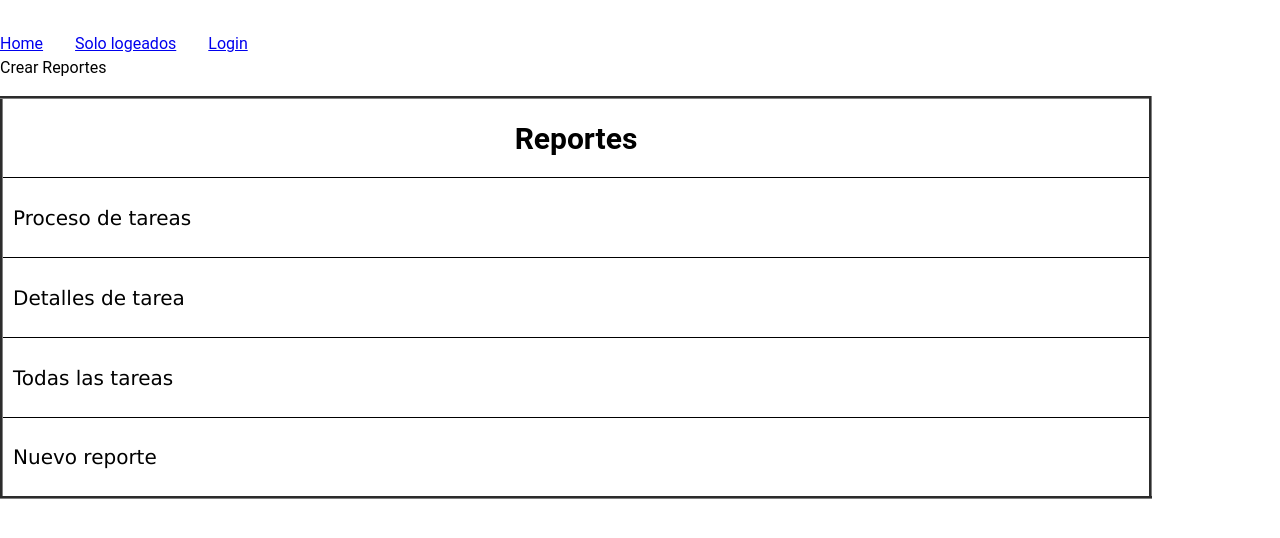
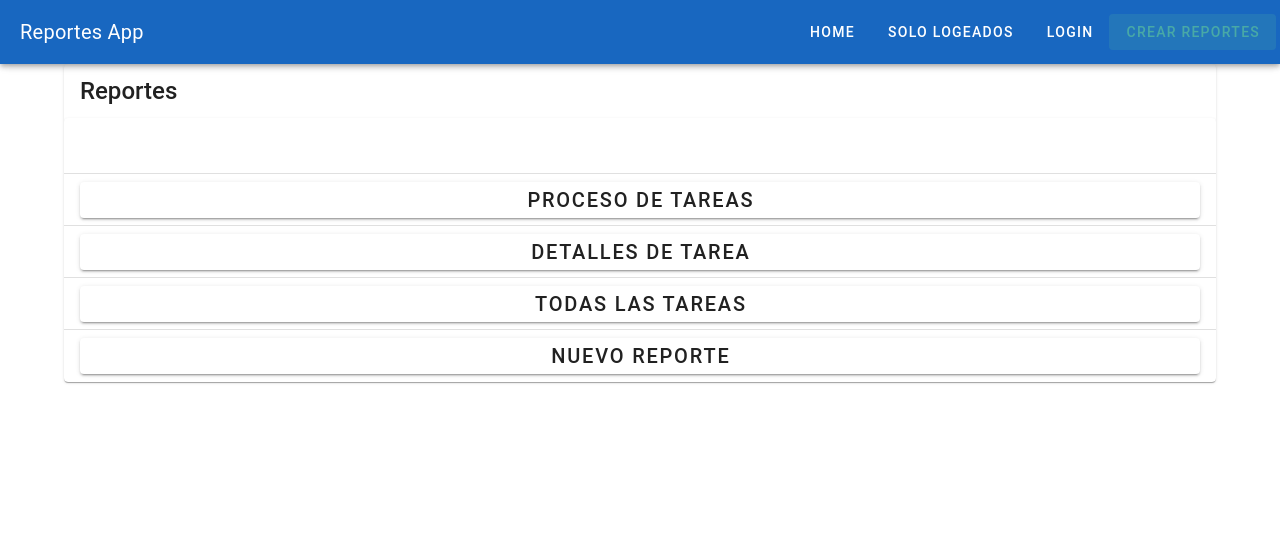
Before and after one commit to mariarodriguez217/Reportes, a Vue app: page /crearReportes in a window 1280 px wide. Shown: the top 538 px of the page. Built offline with nearby package versions, Linux system fonts and the light colour scheme.

Commit message:
Fix 6-11
Revisión visual del front con vuetify

```diff
--- a/src/App.vue
+++ b/src/App.vue
@@ -1,95 +1,29 @@
+<template>
+<v-app>
+    <v-app-bar app color="primary" dark>
+      <v-toolbar-title class="text-h6">Reportes App</v-toolbar-title>
+      <v-spacer></v-spacer>
 
-<template>
-  <header>
+      <v-btn text to="/home" exact>Home</v-btn>
+      <v-btn text to="/solo-logeados" exact>Solo Logeados</v-btn>
+      <v-btn text to="/login" exact>Login</v-btn>
+      <v-btn color="secondary" to="/crearReportes" exact>
+        Crear Reportes
+      </v-btn>
+    </v-app-bar>
 
-
-    <div class="wrapper">
-      <nav>
-        <RouterLink to="/home">Home</RouterLink>
-        <RouterLink to="/solo-logeados">Solo logeados</RouterLink>
-        <RouterLink to="/login">Login</RouterLink>
-        <RouterLink to="/crearReportes"><button>Crear Reportes</button> </RouterLink>
-
-      </nav>
-    </div>
-
-
-  </header>
-
-  <RouterView />
+    <v-main>
+      <RouterView />
+    </v-main>
+  </v-app>
 </template>
 
-<style scoped>
-header {
-  line-height: 1.5;
-  max-height: 100vh;
-}
-
-.logo {
-  display: block;
-  margin: 0 auto 2rem;
-}
-
-nav {
-  width: 100%;
-  font-size: 12px;
-  text-align: center;
-  margin-top: 2rem;
-}
-
-nav a.router-link-exact-active {
-  color: var(--color-text);
-}
-
-nav a.router-link-exact-active:hover {
-  background-color: transparent;
-}
-
-nav a {
-  display: inline-block;
-  padding: 0 1rem;
-  border-left: 1px solid var(--color-border);
-}
-
-nav a:first-of-type {
-  border: 0;
-}
-
-@media (min-width: 1024px) {
-  header {
-    display: flex;
-    place-items: center;
-    padding-right: calc(var(--section-gap) / 2);
-  }
-
-  .logo {
-    margin: 0 2rem 0 0;
-  }
-
-  header .wrapper {
-    display: flex;
-    place-items: flex-start;
-    flex-wrap: wrap;
-  }
-
-  nav {
-    text-align: left;
-    margin-left: -1rem;
-    font-size: 1rem;
-
-    padding: 1rem 0;
-    margin-top: 1rem;
-  }
-}
-</style>
 <script setup>
 import { RouterLink, RouterView } from 'vue-router'
 import { authStore } from './stores/auth'
 const auth = authStore()
 
-
 function login() {
   auth.login()
 }
-
 </script>
--- a/src/components/crearReporte.vue
+++ b/src/components/crearReporte.vue
@@ -1,70 +1,60 @@
 <template>
-  <table border="3">
-    <thead>
-      <tr>
-        <th>Reportes</th>
-      </tr>
-    </thead>
-    <tbody>
-      <tr v-for="fila in filas" :key="fila.id" @click="filaSeleccionada(fila)">
-        <td>{{ fila.nombre }}</td>
-      </tr>
-    </tbody>
-  </table>
+<v-card>
+    <v-card-title class="text-h5">Reportes</v-card-title>
+    <v-data-table
+      :headers="headers"
+      :items="filas"
+      class="elevation-1"
+      hide-default-footer
+      @click:row="filaSeleccionada"
+    >
+      <template v-slot:[`item.nombre`]="{ item }">
+        <v-btn text @click="filaSeleccionada(item)">{{ item.nombre }}</v-btn>
+      </template>
+    </v-data-table>
+  </v-card>
 </template>
 
 <script>
-import { ref } from 'vue';
-import { useRouter } from 'vue-router'; // Importa useRouter
+import { ref } from 'vue'
+import { useRouter } from 'vue-router'
 
 export default {
   name: 'CrearReporte',
   setup() {
-    const router = useRouter(); // Inicializa el enrutador
+    const router = useRouter()
+    const headers = [
+      { text: 'Reportes', align: 'start', key: 'nombre', sortable: false }
+    ]
+
     const filas = ref([
       { id: 1, nombre: 'Proceso de tareas', ruta: 'procesoTareas' },
       { id: 2, nombre: 'Detalles de tarea', ruta: 'detallesTarea' },
       { id: 3, nombre: 'Todas las tareas', ruta: 'todasTareas' },
       { id: 4, nombre: 'Nuevo reporte', ruta: 'nuevoReporte' },
-    ]);
+    ])
 
     const filaSeleccionada = async (fila) => {
-      // Navega a la ruta de la fila seleccionada
-      await router.push({ name: fila.ruta, query: { filas: fila.id } });
-    };
+      await router.push({ name: fila.ruta, query: { filas: fila.id } })
+    }
 
     return {
+      headers,
       filas,
       filaSeleccionada
-    };
+    }
   }
 }
 </script>
 
 <style scoped>
-table {
+.v-card {
   width: 90%;
-  border-collapse: collapse;
+  margin: auto;
 }
-th {
-  text-align: center;
-  font-size: 30px;
-}
-td {
-  border: 1px solid black;
-  padding: 10px;
+.v-btn {
+  width: 100%;
   text-align: left;
-  font-family: 'Lucida Sans', 'Lucida Sans Regular';
   font-size: 20px;
 }
-tr {
-  height: 80px;
-}
-tbody tr {
-  cursor: pointer;
-  transition: background-color 0.3s ease;
-}
-tbody tr:hover {
-  background-color: #f0f0f0;
-}
 </style>
--- a/src/components/login.vue
+++ b/src/components/login.vue
@@ -1,30 +1,52 @@
 <template>
-  <v-sheet class="mx-auto" width="300">
-    <v-form @submit.prevent="login">
+   <v-container class="d-flex justify-center align-center" fill-height>
+    <v-card width="400" elevation="2" class="pa-5">
+      <v-card-title class="text-h6">Iniciar Sesión</v-card-title>
+
+      <v-form @submit.prevent="login" ref="loginForm" v-model="formValid">
         <v-text-field
           v-model="usuario"
           :rules="usuarioRules"
           label="Usuario"
+          outlined
+          required
         ></v-text-field>
+
         <v-text-field
           v-model="contraseña"
           :rules="contraseñaRules"
           label="Contraseña"
           type="password"
+          outlined
+          required
         ></v-text-field>
+
+        <v-alert v-if="errorMessage" type="error" dismissible>
+          {{ errorMessage }}
+        </v-alert>
+
         <v-btn
-        @click="login"
+          :disabled="!formValid"
+          type="submit"
+          color="primary"
           class="ma-2"
-        outlined
-        color="indigo"
+          block
         >
           Loguearse
         </v-btn>
-      <v-btn class="ma-2" outlined color="teal">
+
+        <v-btn
+          color="secondary"
+          class="ma-2"
+          outlined
+          block
+          @click="$router.push('/registro')"
+        >
           Registrarse
         </v-btn>
       </v-form>
-  </v-sheet>
+    </v-card>
+  </v-container>
 </template>
 
 <script>
@@ -33,6 +55,8 @@ export default {
     return {
       usuario: '',
       contraseña: '',
+      formValid: false,
+      errorMessage: '',
       usuarioRules: [
         value => !!value || 'Debes ingresar un usuario.',
       ],
@@ -43,11 +67,9 @@ export default {
   },
   methods: {
     async login() {
-      // Limpiar espacios en blanco
       const trimmedUser = this.usuario.trim();
       const trimmedPassword = this.contraseña.trim();
 
-      console.log("Intentando login con:", trimmedUser, trimmedPassword); // Verificar los datos ingresados
       try {
         const response = await fetch('http://localhost:3000/auth/login', {
           method: 'POST',
@@ -60,23 +82,16 @@ export default {
           }),
         });
 
-        console.log("Respuesta recibida:", response); // Mostrar la respuesta antes de convertirla
         const data = await response.json();
 
         if (response.ok) {
           console.log('Login exitoso:', data);
-          // Aquí podrías guardar el token si es necesario
-          // localStorage.setItem('token', data.token);
-
-          // Redirigir al home
-          this.$router.push('/'); // Cambia a la ruta de inicio
+          this.$router.push('/');
         } else {
-          console.error('Error en el login:', data.message);
-          alert(data.message); // Mostrar mensaje de error al usuario
+          this.errorMessage = data.message || 'Error en el login.';
         }
       } catch (error) {
-        console.error('Error en la conexión:', error);
-        alert('Error en la conexión, por favor intenta nuevamente.'); // Mensaje de error al usuario
+        this.errorMessage = 'Error en la conexión, por favor intenta nuevamente.';
       }
     },
   },
--- a/src/main.js
+++ b/src/main.js
@@ -2,7 +2,8 @@
 import { createApp } from 'vue';
 import { createPinia } from 'pinia';
 import App from './App.vue';
-import router from './router/index.js'; // Asegúrate de que el nombre de archivo sea correcto
+import router from './router/Index.js'; // Asegúrate de que el nombre de archivo sea correcto
+
 // Vuetify
 import 'vuetify/styles';
 import 'vuetify/dist/vuetify.min.css';
```
Lines whose indentation alone changed are shown as unchanged.
